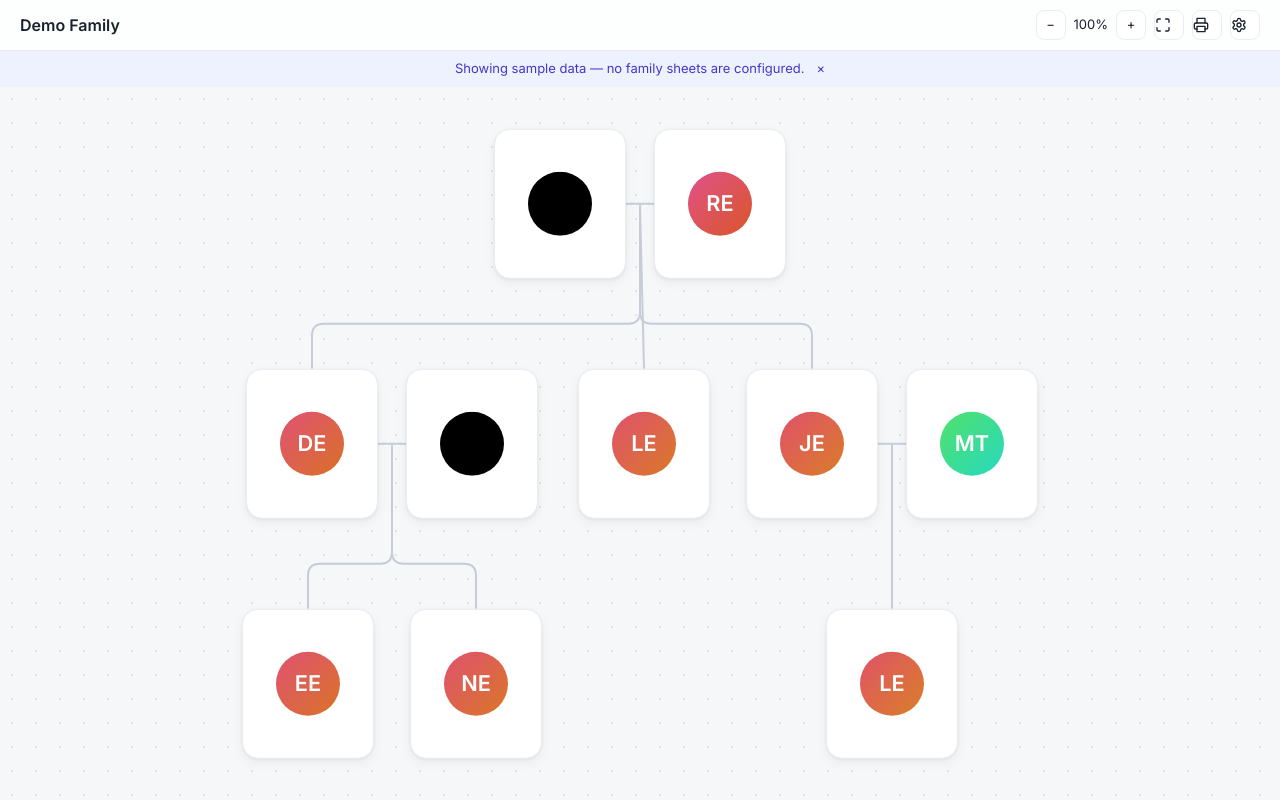
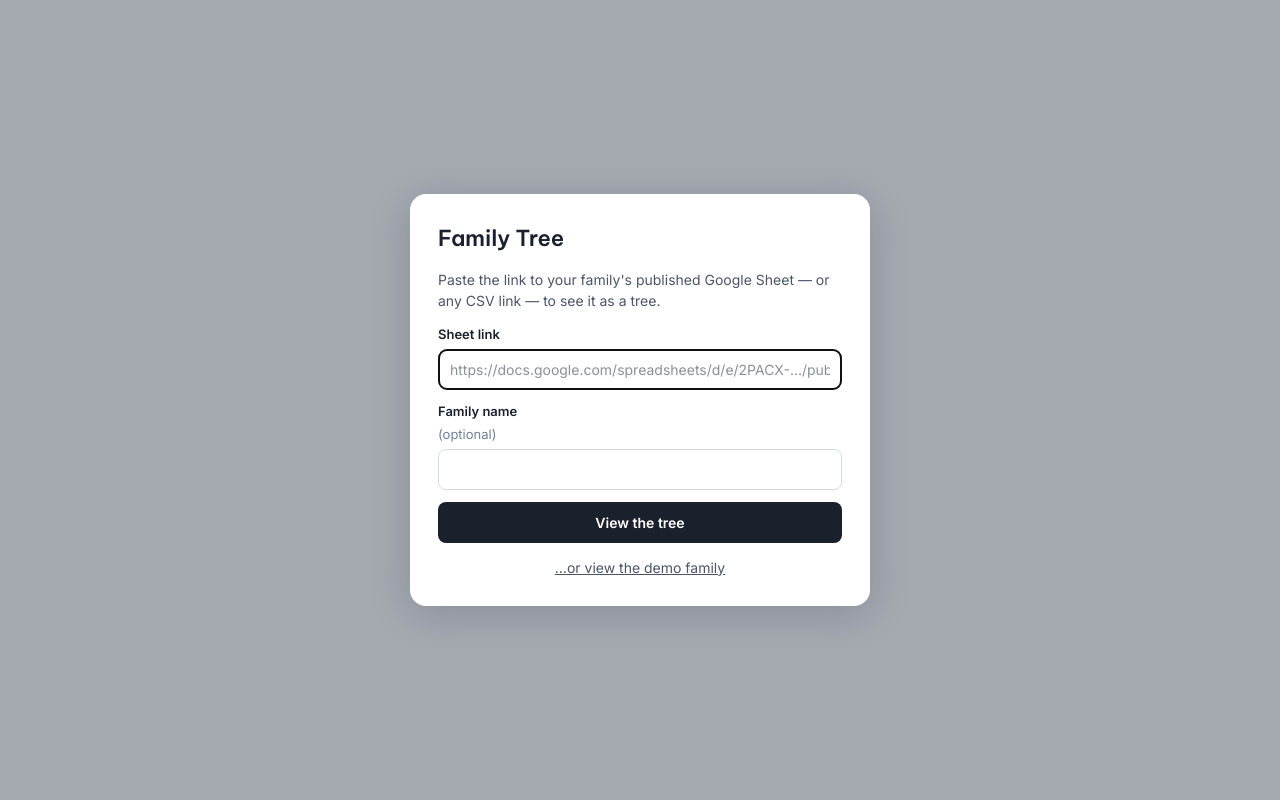
Before and after one commit to NguyenVuNhan/FamilyTree, a React (Vite) app: page / in a window 1280 px wide. Built offline with nearby package versions, Linux system fonts and the light colour scheme.

Commit message:
feat!: resolve data sources from the URL; delete demo fallback; wire dialog, registry, share link

```diff
--- a/src/components/App.tsx
+++ b/src/components/App.tsx
@@ -1,11 +1,13 @@
+// src/components/App.tsx
 import { useEffect, useMemo, useRef, useState } from 'react';
-import { families } from '../config';
-import { resolveFamily } from '../config/families';
+import { loadSaved, upsertSaved } from '../config/registry';
+import { resolveSource, type ResolvedSource } from '../config/source';
 import type { Issue } from '../data/types';
 import { layoutMetrics } from '../layout/card-metrics';
 import { layoutTree, unplacedIds } from '../layout/layout-engine';
 import { loadSettings, saveSettings, type LayoutSettings } from '../settings/settings';
 import { ErrorPanel } from './ErrorPanel';
+import { LoadFamilyDialog } from './LoadFamilyDialog';
 import { PanZoomViewport, type ViewportApi } from './PanZoomViewport';
 import { SampleDataBanner } from './SampleDataBanner';
 import { SettingsPanel } from './SettingsPanel';
@@ -13,25 +15,32 @@ import { Toolbar } from './Toolbar';
 import { TreeCanvas } from './TreeCanvas';
 import { useFamilyData } from './use-family-data';
 
+const LINK_ERROR_HINT = 'Check the link you were given, or ask the person who shared it for a new one.';
+
+const FAILED_MESSAGES = {
+  'load-failed': "This link's sheet couldn't be loaded — it may be unpublished, offline, or blocked.",
+  unreadable: "This link didn't return a readable sheet — the spreadsheet may no longer be published (File → Share → Publish to web).",
+} as const;
+
 export default function App() {
-  const param = new URLSearchParams(window.location.search).get('family');
-  const family = resolveFamily(families, param);
-  if (!family) {
+  const resolution = resolveSource(window.location.search, import.meta.env.BASE_URL);
+  if (resolution.status === 'none') {
+    return <LoadFamilyDialog saved={loadSaved()} navigate={(search) => window.location.assign(search)} />;
+  }
+  if (resolution.status === 'error') {
     return (
-      <main data-testid="family-not-found" className="center-screen">
-        <h1>Family not found</h1>
-        <p>There is no family tree at this address. Check the link you were given.</p>
+      <main className="center-screen">
+        <ErrorPanel title="This link doesn't work" hint={LINK_ERROR_HINT} demoLink
+          errors={[{ message: resolution.message }]} />
       </main>
     );
   }
-  return <FamilyApp familyKey={family.key} />;
+  return <FamilyApp source={resolution.source} />;
 }
 
-function FamilyApp({ familyKey }: { familyKey: string }) {
-  const family = families.find((f) => f.key === familyKey)!;
-  const isOnlyDemo = families.length === 1;
-  const data = useFamilyData(family, isOnlyDemo);
-  const [settings, setSettings] = useState(() => loadSettings(family.key));
+function FamilyApp({ source }: { source: ResolvedSource }) {
+  const data = useFamilyData(source.csvUrl);
+  const [settings, setSettings] = useState(() => loadSettings(source.settingsKey));
   const [expandedId, setExpandedId] = useState<string | null>(null);
   const [bannerDismissed, setBannerDismissed] = useState(false);
   const [scalePct, setScalePct] = useState(100);
@@ -40,10 +49,21 @@ function FamilyApp({ familyKey }: { familyKey: string }) {
 
   const changeSettings = (s: LayoutSettings) => {
     setSettings(s);
-    saveSettings(family.key, s);
+    saveSettings(source.settingsKey, s);
   };
 
-  useEffect(() => { document.title = `${family.displayName} — Family Tree`; }, [family.displayName]);
+  const shareLink = `${window.location.origin}${window.location.pathname}${source.canonicalSearch}`;
+
+  useEffect(() => { document.title = `${source.displayName} — Family Tree`; }, [source.displayName]);
+
+  // Save to the registry only after the sheet actually loads — failed links
+  // never pollute the saved list; the demo (registryKey null) is never saved.
+  useEffect(() => {
+    if (data.status === 'ready' && source.registryKey) {
+      upsertSaved({ key: source.registryKey, name: source.displayName, search: source.canonicalSearch });
+    }
+  }, [data.status, source]);
+
   useEffect(() => {
     const onKey = (e: KeyboardEvent) => {
       if (e.key === 'Escape') {
@@ -85,12 +105,21 @@ function FamilyApp({ familyKey }: { familyKey: string }) {
   if (data.status === 'loading') return <main className="center-screen" data-testid="loading"><div className="spinner" aria-label="Loading" /></main>;
   if (data.status === 'invalid') return <main className="center-screen"><ErrorPanel errors={data.errors} /></main>;
   if (data.status === 'empty') return <main className="center-screen" data-testid="empty-state"><h1>No people found</h1><p>The sheet has no rows yet — add people and refresh.</p></main>;
+  if (data.status === 'failed') {
+    return (
+      <main className="center-screen">
+        <ErrorPanel title="This tree couldn't be loaded" hint="Refresh to try again." demoLink
+          errors={[{ message: FAILED_MESSAGES[data.reason] }]} />
+      </main>
+    );
+  }
 
   return (
     <div className="app">
       <Toolbar
-        title={family.displayName}
+        title={source.displayName}
         scalePct={scalePct}
+        shareLink={shareLink}
         onZoomIn={() => viewport.current?.zoomIn()}
         onZoomOut={() => viewport.current?.zoomOut()}
         onFit={() => viewport.current?.fit()}
@@ -99,8 +128,8 @@ function FamilyApp({ familyKey }: { familyKey: string }) {
         onToggleSettings={() => setPanelOpen((o) => !o)}
       />
       {panelOpen && <SettingsPanel settings={settings} onChange={changeSettings} />}
-      {data.source === 'fallback' && !bannerDismissed && data.fallbackReason && (
-        <SampleDataBanner reason={data.fallbackReason} onDismiss={() => setBannerDismissed(true)} />
+      {source.kind === 'demo' && !bannerDismissed && (
+        <SampleDataBanner onDismiss={() => setBannerDismissed(true)} />
       )}
       {warnings.length > 0 && (
         <div className="warnings" data-testid="warnings">
--- a/src/components/SampleDataBanner.tsx
+++ b/src/components/SampleDataBanner.tsx
@@ -1,13 +1,8 @@
-const COPY = {
-  'no-config': 'Showing sample data — no family sheets are configured.',
-  'load-failed': "Couldn't load the live family data — showing sample data instead.",
-  unreadable: "The live data couldn't be read — showing sample data instead.",
-} as const;
-
-export function SampleDataBanner({ reason, onDismiss }: { reason: keyof typeof COPY; onDismiss: () => void }) {
+// src/components/SampleDataBanner.tsx
+export function SampleDataBanner({ onDismiss }: { onDismiss: () => void }) {
   return (
     <div data-testid="sample-banner" className="sample-banner">
-      <span>{COPY[reason]}</span>
+      <span>Showing sample data — this is the built-in demo family.</span>
       <button type="button" aria-label="Dismiss" onClick={onDismiss}>×</button>
     </div>
   );
--- a/src/components/use-family-data.ts
+++ b/src/components/use-family-data.ts
@@ -1,16 +1,16 @@
+// src/components/use-family-data.ts
 import { useEffect, useState } from 'react';
-import { DEMO_KEY, type Family } from '../config/families';
 import type { FamilyModel, Issue } from '../data/types';
 import { parseStaircase, UnreadableSheetError } from '../data/staircase-parser';
 import { validateRows } from '../data/validate';
 import { buildModel } from '../data/build-model';
-import { families } from '../config';
 
 export type DataState =
   | { status: 'loading' }
-  | { status: 'ready'; model: FamilyModel; warnings: Issue[]; source: 'live' | 'fallback'; fallbackReason?: 'no-config' | 'load-failed' | 'unreadable' }
+  | { status: 'ready'; model: FamilyModel; warnings: Issue[] }
   | { status: 'invalid'; errors: Issue[] }
-  | { status: 'empty' };
+  | { status: 'empty' }
+  | { status: 'failed'; reason: 'load-failed' | 'unreadable' };
 
 function process(text: string): DataState {
   const { rows, errors, warnings: parseWarnings } = parseStaircase(text);
@@ -26,39 +26,37 @@ function process(text: string): DataState {
       message: `Not connected to the main family and not shown: ${model.excludedIds.map((id) => nameOf.get(id) ?? id).join(', ')}`,
     });
   }
-  return { status: 'ready', model, warnings, source: 'live' };
+  return { status: 'ready', model, warnings };
 }
 
-export function useFamilyData(family: Family, isOnlyDemo: boolean): DataState {
+/** Fetches and parses exactly the given CSV URL. Explicit sources never fall
+ *  back to demo data — a failure is reported as `failed` and rendered honestly. */
+export function useFamilyData(csvUrl: string): DataState {
   const [state, setState] = useState<DataState>({ status: 'loading' });
+  // Reset to loading during render (not inside the effect) when csvUrl changes,
+  // per React's "adjusting state when a prop changes" pattern — avoids a
+  // synchronous setState-in-effect that would cascade an extra commit.
+  const [loadedFor, setLoadedFor] = useState(csvUrl);
+  if (csvUrl !== loadedFor) {
+    setLoadedFor(csvUrl);
+    setState({ status: 'loading' });
+  }
 
   useEffect(() => {
     let alive = true;
-    const done = (s: DataState) => { if (alive) setState(s); };
     (async () => {
-      let reason: 'load-failed' | 'unreadable';
+      let next: DataState;
       try {
-        const res = await fetch(family.csvUrl);
+        const res = await fetch(csvUrl);
         if (!res.ok) throw new Error(`HTTP ${res.status}`);
-        const result = process(await res.text());
-        if (result.status === 'ready' && family.key === DEMO_KEY && isOnlyDemo) {
-          return done({ ...result, source: 'fallback', fallbackReason: 'no-config' });
-        }
-        return done(result);
+        next = process(await res.text());
       } catch (e) {
-        reason = e instanceof UnreadableSheetError ? 'unreadable' : 'load-failed';
+        next = { status: 'failed', reason: e instanceof UnreadableSheetError ? 'unreadable' : 'load-failed' };
       }
-      try {
-        const demoUrl = families.find((f) => f.key === DEMO_KEY)!.csvUrl; // demo always exists
-        const result = process(await (await fetch(demoUrl)).text());
-        if (result.status === 'ready') return done({ ...result, source: 'fallback', fallbackReason: reason });
-        return done(result);
-      } catch {
-        return done({ status: 'invalid', errors: [{ message: 'Could not load any family data.' }] });
-      }
+      if (alive) setState(next);
     })();
     return () => { alive = false; };
-  }, [family.key, family.csvUrl, isOnlyDemo]);
+  }, [csvUrl]);
 
   return state;
 }
```
Also changed, not shown: 2 other files (tests, documents, lock files or other folders).
